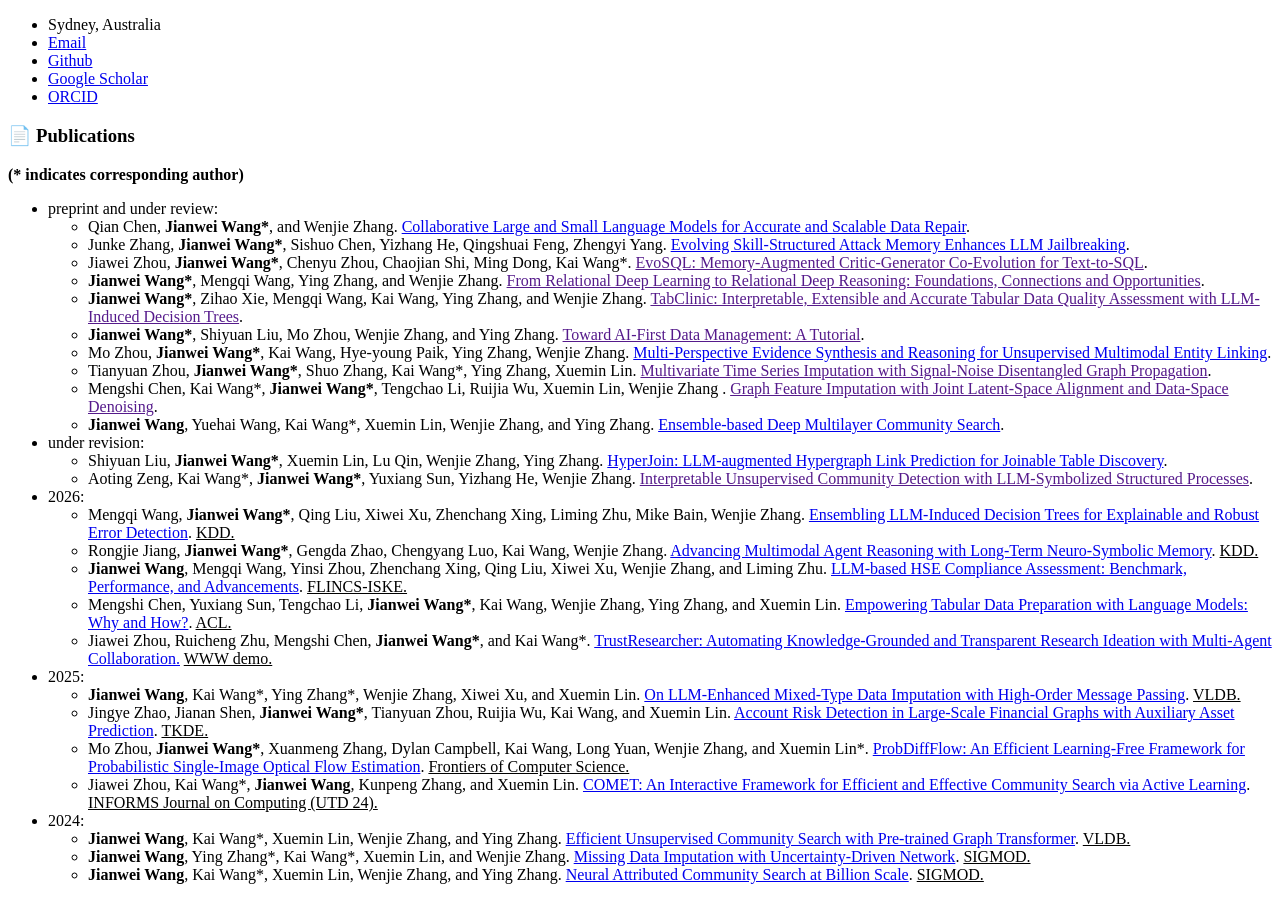
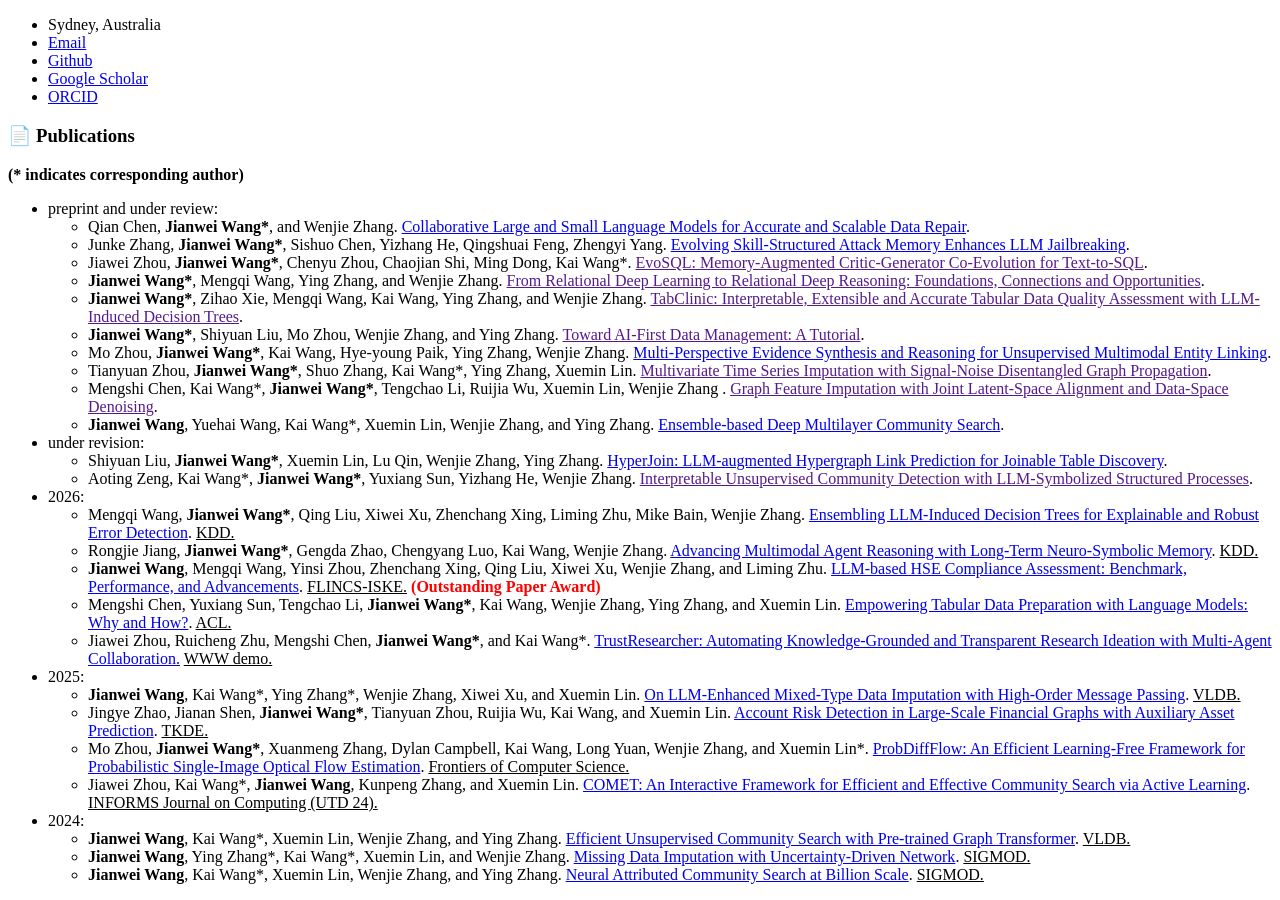
Before and after one commit to jianwei-cse/jianwei-cse.github.io, a Jekyll site: the page built from _pages/includes/publications.md, in a window 1280 px wide and 900 px high, scrolled down 1563 px. Built offline with Jekyll 4.4.1, drawn with Linux system fonts in a browser that asks for light colours; our own code applies the rules of GitHub Pages for plain Markdown files; a script bundle is joined from its source files by our own code.

Commit message:
update publication

```diff
--- a/_pages/includes/publications.md
+++ b/_pages/includes/publications.md
@@ -23,7 +23,7 @@
 * 2026:
   + Mengqi Wang, **Jianwei Wang\***, Qing Liu, Xiwei Xu, Zhenchang Xing, Liming Zhu, Mike Bain, Wenjie Zhang. [Ensembling LLM-Induced Decision Trees for Explainable and Robust Error Detection](https://www.arxiv.org/abs/2512.07246). <u> KDD.</u>
   + Rongjie Jiang, **Jianwei Wang\***, Gengda Zhao, Chengyang Luo, Kai Wang, Wenjie Zhang. [Advancing Multimodal Agent Reasoning with Long-Term Neuro-Symbolic Memory](https://arxiv.org/abs/2603.15280). <u> KDD.</u>
-  + **Jianwei Wang**, Mengqi Wang, Yinsi Zhou, Zhenchang Xing, Qing Liu, Xiwei Xu, Wenjie Zhang, and Liming Zhu. [LLM-based HSE Compliance Assessment: Benchmark, Performance, and Advancements](https://arxiv.org/pdf/2505.22959). <u> FLINCS-ISKE.</u>
+  + **Jianwei Wang**, Mengqi Wang, Yinsi Zhou, Zhenchang Xing, Qing Liu, Xiwei Xu, Wenjie Zhang, and Liming Zhu. [LLM-based HSE Compliance Assessment: Benchmark, Performance, and Advancements](https://arxiv.org/pdf/2505.22959). <u> FLINCS-ISKE.</u> <span style="color:red">**(Outstanding Paper Award)**</span>
   + Mengshi Chen, Yuxiang Sun, Tengchao Li, **Jianwei Wang\***, Kai Wang, Wenjie Zhang, Ying Zhang, and Xuemin Lin. [Empowering Tabular Data Preparation with Language Models: Why and How?](https://arxiv.org/abs/2508.01556). <u> ACL.</u>
   + Jiawei Zhou, Ruicheng Zhu, Mengshi Chen, **Jianwei Wang\***, and Kai Wang\*. [TrustResearcher: Automating Knowledge-Grounded and Transparent Research Ideation with Multi-Agent Collaboration.](https://arxiv.org/abs/2510.20844) <u> WWW demo.</u>
 
```
